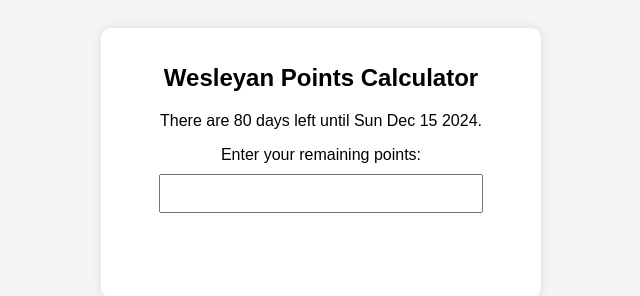
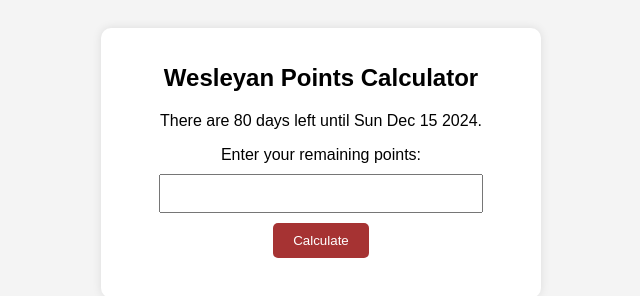
Before and after one commit to gzsrahman/wesmealplan, a plain HTML site: page index.html in a window 1280 px wide. In both pictures the pointer is over the button "Calculate". Shown: the whole page, without its empty margins (319-959 px from the left). Drawn offline with Linux system fonts and the light colour scheme.

Commit message:
Update style.css

```diff
--- a/style.css
+++ b/style.css
@@ -40,7 +40,7 @@ button {
 }
 
 button:hover {
-    background-color: #ffffff;
+    background-color: #a63333;
 }
 
 #result {
```
